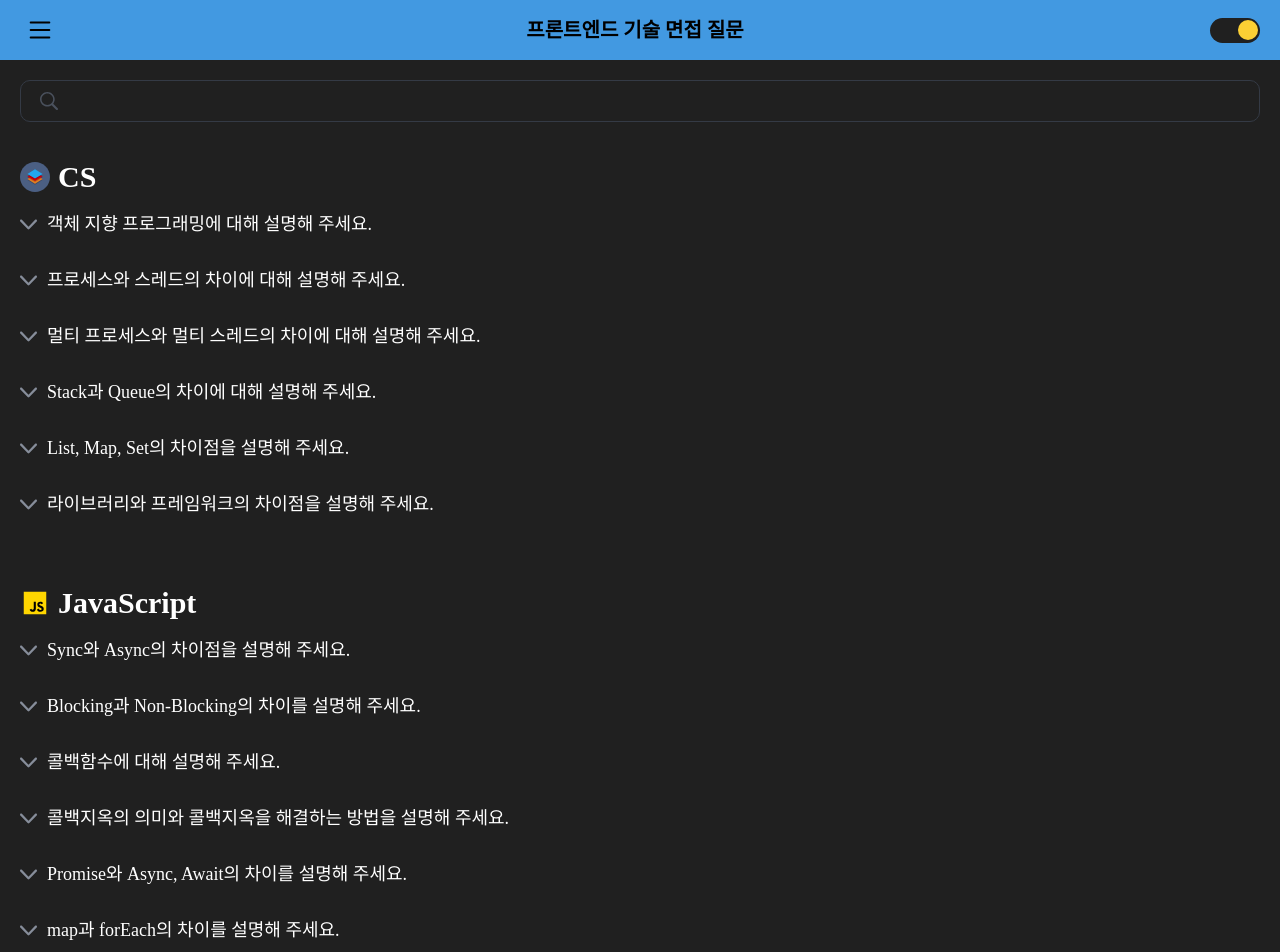
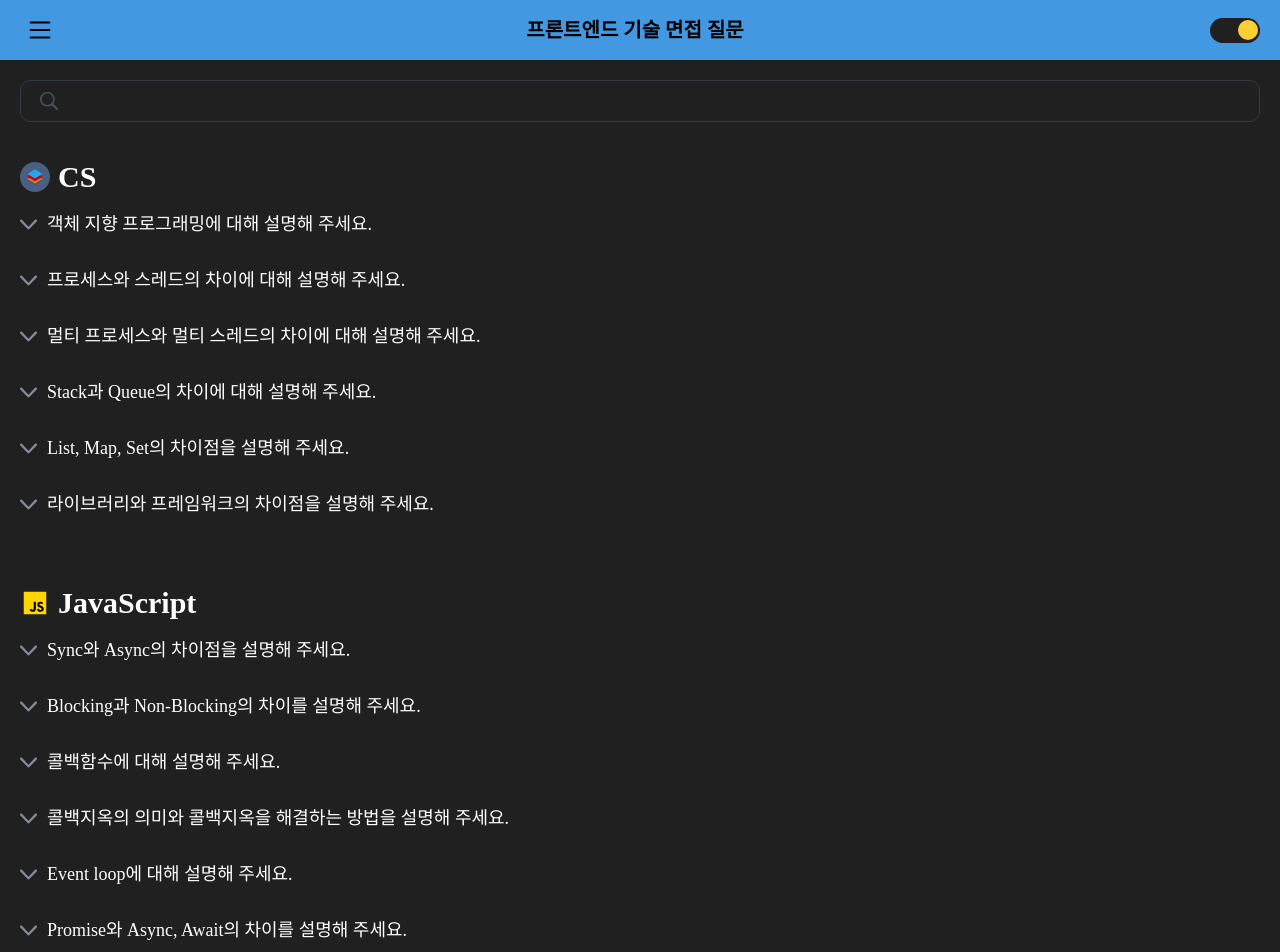
Before and after one commit to ma9pie/frontend-interview, a Next.js app: page / in a window 1280 px wide. Shown: the top 952 px of the page. Built offline with nearby package versions, Linux system fonts and the light colour scheme; a web font is replaced by a local one.

Commit message:
refactor : 질문 리스트 파일 위치 이동

```diff
--- /dev/null
+++ b/src/constants/css.ts
@@ -0,0 +1 @@
+export const CSS_LIST = [];
--- /dev/null
+++ b/src/constants/etc.ts
@@ -0,0 +1,42 @@
+export const ETC_LIST = [
+  {
+    importance: '5',
+    question: '자기소개 부탁드립니다.',
+    answer: null,
+  },
+  {
+    importance: '5',
+    question: '회사 지원 동기가 어떻게 되시나요.',
+    answer: null,
+  },
+  {
+    importance: '5',
+    question: '프론트엔드 포지션을 선택한 이유가 어떻게 되시나요?',
+    answer: null,
+  },
+  {
+    importance: '5',
+    question: '최근에 경험했던 기억에 남는 에러에 대해 말씀해주세요.',
+    answer: null,
+  },
+  {
+    importance: '5',
+    question: '요즘 공부하시고 있는 것에 대해 말씀해주세요.',
+    answer: null,
+  },
+  {
+    importance: '5',
+    question: '새로운 기술을 습득하기 위해 어떠한 방식으로 연구하시나요?',
+    answer: null,
+  },
+  {
+    importance: '5',
+    question: '협업을 하면서 갈등이 생겼던 경험이 있으신가요?',
+    answer: null,
+  },
+  {
+    importance: '5',
+    question: '개발 도중에 발생하는 에러에 대해 보통 어떻게 대처하시나요?',
+    answer: null,
+  },
+];
--- a/src/data/frontend.ts
+++ b/src/constants/frontend.ts
@@ -1,14 +1,14 @@
-export const frontend = [
+export const FRONTEND_LIST = [
   {
-    importance: "5",
-    question: "DNS에 대해 설명해 주세요.",
+    importance: '5',
+    question: 'DNS에 대해 설명해 주세요.',
     answer: `도메인 이름 시스템 서버(Domain Name System Servers)는 URL들의 이름과 IP주소를 저장하고 있는 데이터베이스로, 웹사이트를 위한 주소록입니다.
     숫자로 된 IP주소 대신 사용자가 사용하기 편리하도록 주소를 매핑해 주는 역할을 합니다.`,
   },
   {
-    importance: "5",
+    importance: '5',
     question:
-      "브라우저 주소창에 www.google.com을 입력하면 발생하는 일을 설명해 주세요.",
+      '브라우저 주소창에 www.google.com을 입력하면 발생하는 일을 설명해 주세요.',
     answer: `1. 사용자가 웹브라우저 검색창에 www.google.com 입력
     2. 웹브라우저는 캐싱된 DNS 기록들을 통해 해당 도메인 주소와 대응하는 IP주소를 확인
     3. 웹브라우저가 HTTP를 사용하여 DNS에게 입력된 도메인 주소를 요청
@@ -20,8 +20,8 @@ export const frontend = [
     9. 웹브라우저는 화면에 웹페이지 내용물 출력`,
   },
   {
-    importance: "5",
-    question: "브라우저 렌더링 과정을 설명해 주세요.",
+    importance: '5',
+    question: '브라우저 렌더링 과정을 설명해 주세요.',
     answer: `1. HTML 파싱 후 DOM(Document Object Model) 트리 구축
   2. CSS 파싱 후 CSSOM(CSS Object Model) 트리 구축
   3. script 태그를 만나면 HTML 파싱을 중단하고 Javascript 코드를 파싱
@@ -30,8 +30,8 @@ export const frontend = [
   6. 계산한 위치, 크기 기반으로 화면에 그림`,
   },
   {
-    importance: "5",
-    question: "URI과 URL의 차이",
+    importance: '5',
+    question: 'URI과 URL의 차이',
     answer: `[URI] : 통합 자원 식별자(Uniform Resource Identifier)
     URI는 인터넷상의 리소스(자원) 자체를 식별하는 고유한 문자열 시퀀스입니다.
 
@@ -46,8 +46,8 @@ export const frontend = [
    여기서 query string으로 식별자가 포함된 https://www.example.com/index.html?page=123 은 URI입니다.`,
   },
   {
-    importance: "5",
-    question: "RESTful API에 대해 설명해 주세요.",
+    importance: '5',
+    question: 'RESTful API에 대해 설명해 주세요.',
     answer: `REST(Representational State Transfer API)란 HTTP URI를 통해서 자원(resource)을 명시하고, HTTP Method(GET, POST, PUT, DELETE, PATCH 등등)을 통해서 해당 자원(URI)에 대한 CRUD Operation을 적용하는 것을 의미합니다.
     이러한 REST 원리를 따르는 API를 RESTful API라고 합니다.
 
@@ -60,8 +60,8 @@ export const frontend = [
     - 자원은 동사보다 명사로, 대문자보다는 소문자로 표현한다.`,
   },
   {
-    importance: "5",
-    question: "Webpack, Babel, Polyfill에 대해 설명해 주세요.",
+    importance: '5',
+    question: 'Webpack, Babel, Polyfill에 대해 설명해 주세요.',
     answer: `- Webpack
     웹팩은 Javascript, CSS, Img 등등을 브라우저에서 실행할 수 있는 번들 파일로 변환하는 모듈 번들러입니다.
 
@@ -72,8 +72,8 @@ export const frontend = [
     폴리필은 브라우저가 지원하지 않는 자바스크립트 코드를 지원 가능하도록 변환한 코드 조각을 의미합니다. "충전솜"이라는 의미 그대로 최신 문법과 오래된 브라우저 사이의 간격을 메꾸는 역할을 합니다.`,
   },
   {
-    importance: "5",
-    question: "SPA, CSR, SSR의 차이를 설명해 주세요.",
+    importance: '5',
+    question: 'SPA, CSR, SSR의 차이를 설명해 주세요.',
     answer: `- SPA(Single Page Application)
     전체 페이지를 다시 로드할 필요 없이 변경된 부분만 동적으로 업데이트하는 애플리케이션을 의미합니다. 새로고침이 발생하지 않기 때문에 네이티브 앱과 유사하게 매끄럽고 응답성이 뛰어난 서비스를 제공할 수 있습니다.
 
@@ -84,8 +84,8 @@ export const frontend = [
     HTML을 클라이언트에 보내기 전에 서버 측에서 웹 애플리케이션을 렌더링 하는 것을 의미합니다. 서버는 클라이언트에게 요청을 받으면 미리 렌더링 된 페이지를 제공하고, 이러한 방식은 페이지가 처음 로드될 때 컨텐츠가 검색 엔진에 표시되므로 더 빠른 초기 로드 시간과 더 나은 SEO(검색 엔진 최적화)를 제공합니다.`,
   },
   {
-    importance: "5",
-    question: "CORS가 무엇이며, 해결하기 위한 방법에 대해 설명해 주세요.",
+    importance: '5',
+    question: 'CORS가 무엇이며, 해결하기 위한 방법에 대해 설명해 주세요.',
     answer: `CORS(Cross Origin Resource Sharing)란 교차 출처 리소스 공유란 뜻이며, 웹 페이지가 제공하는 도메인이 아닌 다른 도메인에서 리소스를 요청하는 것을 의미합니다. 브라우저는 CORS 에러를 발생시켜 악의적인 스크립트가 중요한 데이터에 접근하거나 무단 요청하지 못하도록 방지합니다.
 
     [해결 방법]
@@ -98,8 +98,8 @@ export const frontend = [
     - Chrome 확장 프로그램 "Allow CORS" 사용`,
   },
   {
-    importance: "5",
-    question: "Sementic Markup에 대해 설명해 주세요.",
+    importance: '5',
+    question: 'Sementic Markup에 대해 설명해 주세요.',
     answer: `시멘틱(Sementic)이란 "의미론적인"이라는 의미를 가지며 마크업(Markup)은 HTML 태그로 문서를 작성하는 것을 뜻합니다.
   따라서 시멘틱 마크업이란 의미가 잘 전달되도록 문서를 작성하는 것을 말하는데, 아래와 같이 각 태그가 그 용도에 맞게 사용되어야 합니다.
 
@@ -113,15 +113,15 @@ export const frontend = [
   장점 : 검색엔진 최적화(SEO) 및 웹 접근성에 유리, div, span으로만 이루어진 구조보다 가독성이 좋음`,
   },
   {
-    importance: "5",
-    question: "HTML에서의 attributes와 properties의 차이점을 설명해 주세요.",
+    importance: '5',
+    question: 'HTML에서의 attributes와 properties의 차이점을 설명해 주세요.',
     answer: `attributes는 HTML 마크업의 일부이며, HTML 요소에 대한 추가 정보를 제공하는 데 사용됩니다. 요소의 id, class, style과 같은 것들을 의미합니다.
 
     반면 properties는 DOM의 일부이고, HTML 요소의 실제 값과 동작을 나타내며, javascript를 통해 HTML 요소와 상호작용 하며 동적으로 업데이트됩니다.`,
   },
   {
-    importance: "5",
-    question: "로컬 스토리지, 세션 스토리지, 쿠키에 대해 설명해 주세요.",
+    importance: '5',
+    question: '로컬 스토리지, 세션 스토리지, 쿠키에 대해 설명해 주세요.',
     answer: `- localStorage
     로컬 스토리지는 브라우저 내에서 로컬로 데이터를 저장할 수 있는 저장소입니다. 로컬 스토리지에 저장된 데이터는 사용자가 브라우저를 닫거나 컴퓨터를 재시작한 후에도 그대로 유지됩니다.
 
@@ -133,13 +133,8 @@ export const frontend = [
     4KB의 크기 제한이 있으며 일정 시간이 지나면 만료되도록 설정할 수 있고 만료 후에는 사용자의 컴퓨터에서 삭제됩니다.`,
   },
   {
-    importance: "5",
-    question: "Event loop에 대해 설명해 주세요.",
-    answer: `이벤트 루프는 콜 스택과 태스크 큐를 주시하고 콜 스택이 비어있다면 태스크 큐에 있던 작업을 콜 스택으로 보내주는 역할을 합니다.`,
-  },
-  {
-    importance: "5",
-    question: "MVC, MVVM 패턴에 대해 설명해 주세요.",
+    importance: '5',
+    question: 'MVC, MVVM 패턴에 대해 설명해 주세요.',
     answer: `- MVC
     MVC 패턴은 View(화면), Model(데이터), Controller(컨트롤러)로 구성된 디자인 패턴입니다.
     1. Model : 모델은 프론트엔드 애플리케이션의 데이터 및 로직을 나타내며, 애플리케이션의 상태를 관리하고 모든 비즈니스 로직을 처리합니다.
@@ -153,8 +148,8 @@ export const frontend = [
     3. ViewModel : 뷰모델은 모델과 뷰 사이의 중재자 역할을 하며, 모델의 데이터를 뷰에 표시하기 쉬운 형식으로 변환하는 역할을 합니다. 또한 데이터에 대한 모든 업데이트를 처리하고 이를 모델에 다시 전달합니다.`,
   },
   {
-    importance: "5",
-    question: "HTTP와 HTTPS의 차이점을 설명해 주세요.",
+    importance: '5',
+    question: 'HTTP와 HTTPS의 차이점을 설명해 주세요.',
     answer: `- HTTP
     HTTP는 Hypertext Transfer Protocol의 약자로 웹서버 및 웹 브라우저 상호 간의 데이터 전송을 위한 응용계층 프로토콜입니다.
 
@@ -164,8 +159,8 @@ export const frontend = [
     요약하자면 HTTP는 보안되지 않은 프로토콜인 반면, HTTPS는 데이터를 암호화하여 인터넷을 통해 전송되는 민감한 정보를 보호하는 보안 프로토콜입니다.`,
   },
   {
-    importance: "5",
-    question: "페이지 로드 시간을 줄이는 방법들에 대해서 설명해 주세요.",
+    importance: '5',
+    question: '페이지 로드 시간을 줄이는 방법들에 대해서 설명해 주세요.',
     answer: `1. 이미지 용량 최소화 : HTML, CSS, JS는 모두 텍스트 형태이기 때문에 용량이 적지만 이미지의 경우 평균적으로 1MB의 크기를 가지므로 고용량의 이미지가 많을수록 페이지 로드 시간이 증가하게 됩니다. 해상도가 낮아지지 않는 선에서 이미지를 압축하여 이미지의 용량을 최소화합니다.
 
     2. 코드 정리 : 프로젝트에서 사용하지 않는 불필요한 CSS나 Javascript 코드를 제거하여 프로젝트 빌드 파일의 크기를 줄입니다.
@@ -181,8 +176,8 @@ export const frontend = [
     7. HTTP 요청 수 최소화 : 페이지 로드에 필요한 HTTP 요청이 많을수록 페이지 로딩시간이 길어지므로 HTTP 요청 수를 최소화하여 페이지 로드 시간을 개선할 수 있습니다.`,
   },
   {
-    importance: "5",
-    question: "테스트 코드에 대해 설명해 주세요.",
+    importance: '5',
+    question: '테스트 코드에 대해 설명해 주세요.',
     answer: `프론트엔드에서 테스트 코드란 웹 애플리케이션의 UI가 예상대로 동작하는지를 확인하기 위한 자동화된 테스트를 의미합니다. 일반적으로 단위 테스트, 통합 테스트, e2e 테스트가 있으며, 자주 사용되는 테스팅 라이브러리는 Jest, Mocha, Cypress 등등이 있습니다.
 
     - Unit test(단위 테스트) : 함수 또는 클래시와 같은 개별 구성 요소에 중점을 두고 각 구성요소가 의도한 대로 동작하는지 확인하는 테스트
@@ -194,8 +189,8 @@ export const frontend = [
     프론트엔드에서의 테스트 코드는 개발 초기에 버그를 포착하고 버그 수정과 관련된 시간과 비용을 줄일 수 있으며, 제품의 퀄리티를 향상할 수 있는 장점이 있습니다.`,
   },
   {
-    importance: "5",
-    question: "웹 서비스 배포 시스템 구축 경험이 있으신가요?",
+    importance: '5',
+    question: '웹 서비스 배포 시스템 구축 경험이 있으신가요?',
     answer: `개인 프로젝트의 경우에는 Vercel로 배포를 하고 있습니다. Vercel은 github과 같은 코드베이스를 연결하여 특정 브랜치에 push시 즉시 빌드를 실행하고 자동으로 배포까지 해주는 기능이 있어 별 다른 노력 없이 배포 시스템을 구축할 수 있었습니다.
 
     팀 프로젝트의 경우에는 AWS로 EC2를 생성하고 Nginx를 설치하여 백엔드서버, 웹서버를 구축하였습니다. 그리고 해당 인스턴스에서 프로젝트 파일을 clone 받아 실행시키고 Route 53을 통해 구입한 도메인을 연결하여 웹사이트를 띄웠었습니다. CI/CD는 따로 구축하지 않았고 변경사항이 생길 때마다 인스턴스에 직접 접속하여 배포 파일을 실행시켜 업데이트를 진행하였습니다.
@@ -206,8 +201,8 @@ export const frontend = [
     3. Codedeploy를 통해 배포 상태 확인`,
   },
   {
-    importance: "5",
-    question: "CI/CD에 대해 설명해 주세요.",
+    importance: '5',
+    question: 'CI/CD에 대해 설명해 주세요.',
     answer: `CI/CD는 "지속적인 통합/지속적인 서비스 제공 또는 배포"의 약자입니다.
 
     - CI(Continuous Integration)
--- a/src/constants/index.ts
+++ b/src/constants/index.ts
@@ -1 +1,7 @@
 export * from './url';
+export * from './cs';
+export * from './css';
+export * from './etc';
+export * from './frontend';
+export * from './javascript';
+export * from './react';
--- a/src/data/javascript.ts
+++ b/src/constants/javascript.ts
@@ -1,4 +1,4 @@
-export const javascript = [
+export const JAVASCRIPT_LIST = [
   {
     importance: '5',
     question: 'Sync와 Async의 차이점을 설명해 주세요.',
@@ -43,6 +43,11 @@ export const javascript = [
     1. 코딩 패턴으로 콜백 익명 함수를 각각의 함수로 분리
     2. Promise 사용
     3. Async + Await 사용`,
+  },
+  {
+    importance: '5',
+    question: 'Event loop에 대해 설명해 주세요.',
+    answer: `이벤트 루프는 콜 스택과 태스크 큐를 주시하고 콜 스택이 비어있다면 태스크 큐에 있던 작업을 콜 스택으로 보내주는 역할을 합니다.`,
   },
   {
     importance: '5',
--- a/src/data/react.ts
+++ b/src/constants/react.ts
@@ -1,4 +1,4 @@
-export const react = [
+export const REACT_LIST = [
   {
     importance: '5',
     question: 'DOM에 대해 설명해 주세요.',
--- a/src/data/css.ts
+++ /dev/null
@@ -1 +0,0 @@
-export const css = [];
--- a/src/data/etc.ts
+++ /dev/null
@@ -1,42 +0,0 @@
-export const etc = [
-  {
-    importance: "5",
-    question: "자기소개 부탁드립니다.",
-    answer: null,
-  },
-  {
-    importance: "5",
-    question: "회사 지원 동기가 어떻게 되시나요.",
-    answer: null,
-  },
-  {
-    importance: "5",
-    question: "프론트엔드 포지션을 선택한 이유가 어떻게 되시나요?",
-    answer: null,
-  },
-  {
-    importance: "5",
-    question: "최근에 경험했던 기억에 남는 에러에 대해 말씀해주세요.",
-    answer: null,
-  },
-  {
-    importance: "5",
-    question: "요즘 공부하시고 있는 것에 대해 말씀해주세요.",
-    answer: null,
-  },
-  {
-    importance: "5",
-    question: "새로운 기술을 습득하기 위해 어떠한 방식으로 연구하시나요?",
-    answer: null,
-  },
-  {
-    importance: "5",
-    question: "협업을 하면서 갈등이 생겼던 경험이 있으신가요?",
-    answer: null,
-  },
-  {
-    importance: "5",
-    question: "개발 도중에 발생하는 에러에 대해 보통 어떻게 대처하시나요?",
-    answer: null,
-  },
-];
--- a/src/data/index.ts
+++ /dev/null
@@ -1,6 +0,0 @@
-export * from "./cs";
-export * from "./css";
-export * from "./etc";
-export * from "./frontend";
-export * from "./javascript";
-export * from "./react";
--- a/src/pages/index.tsx
+++ b/src/pages/index.tsx
@@ -7,7 +7,14 @@ import List from '@/components/common/List';
 import ListContainer from '@/components/common/ListContainer';
 import Search from '@/components/common/Search';
 import HomeLayout from '@/components/layouts/HomeLayout';
-import { cs, css, etc, frontend, javascript, react } from '@/data';
+import {
+  CS_LIST,
+  CSS_LIST,
+  ETC_LIST,
+  FRONTEND_LIST,
+  JAVASCRIPT_LIST,
+  REACT_LIST,
+} from '@/constants';
 import useTrackEvent from '@/hooks/useTrackEvent';
 
 interface ListItem {
@@ -18,27 +25,27 @@ interface ListItem {
 const LIST: ListItem[] = [
   {
     category: 'CS',
-    data: cs,
+    data: CS_LIST,
   },
   {
     category: 'CSS',
-    data: css,
+    data: CSS_LIST,
   },
   {
     category: 'JavaScript',
-    data: javascript,
+    data: JAVASCRIPT_LIST,
   },
   {
     category: 'React',
-    data: react,
+    data: REACT_LIST,
   },
   {
     category: 'Frontend',
-    data: frontend,
+    data: FRONTEND_LIST,
   },
   {
     category: '기타',
-    data: etc,
+    data: ETC_LIST,
   },
 ];
 
```
Also changed, not shown: src/constants/cs.ts (renamed from src/data/cs.ts, +13 -13 lines).
